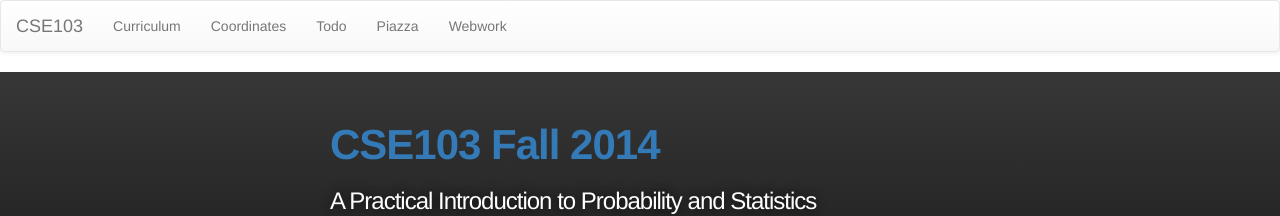
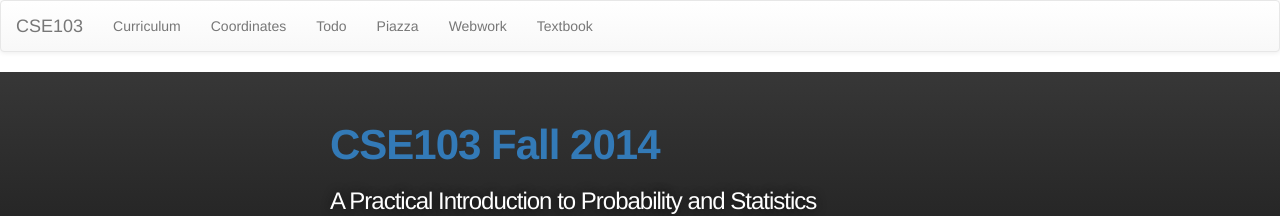
Before and after one commit to cse103/cse103.github.io, a Jekyll site: the page built from TeachersTimesLocations.md, in a window 1280 px wide. Shown: the top 216 px of the page. Built offline with Jekyll 4.4.1, drawn with Linux system fonts in a browser that asks for light colours; nearby versions of some CDN libraries; Markdown is read by kramdown in place of the engine named in the settings.

Commit message:
Add textbook link.

```diff
--- a/_includes/header.html
+++ b/_includes/header.html
@@ -22,7 +22,7 @@
         {% endfor %}
         <li><a href="https://piazza.com/ucsd/fall2014/cse103/">Piazza</a></li>
         <li><a href="http://webwork.cse.ucsd.edu/webwork2">Webwork</a></li>
-
+        <li><a href="https://github.com/yoavfreund/ProbStatBook/raw/master/ProbabilityStatistics.pdf">Textbook</a></li>
       </ul>
     </div>
   </div>
```
